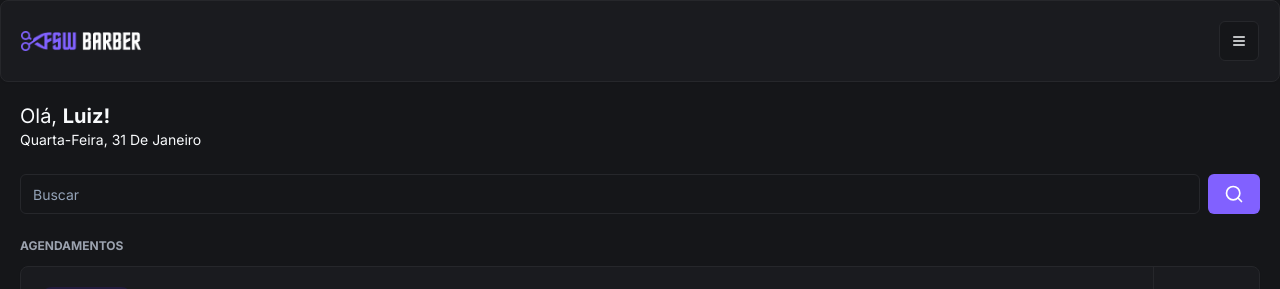
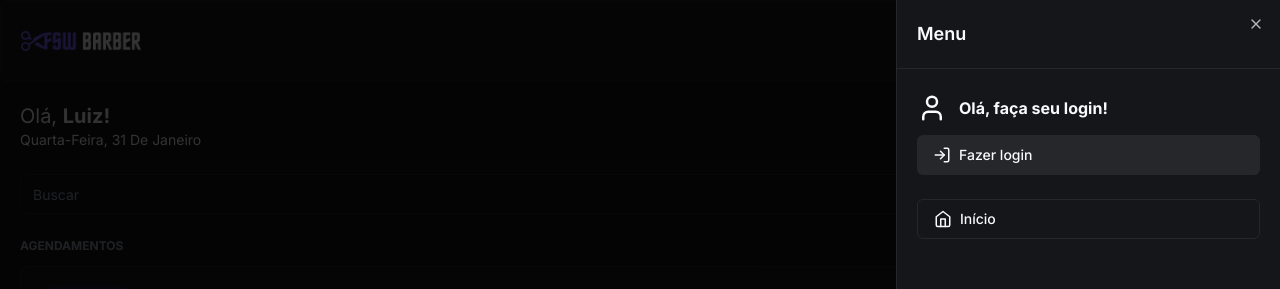
Before and after one commit to Lzdavi13/Barbershop, a Next.js app: page / in a window 1280 px wide. Both pictures are taken after a click on the button 1239 px from the left and 41 px from the top of the page. Shown: the top 289 px of the page. Built offline with nearby package versions, Linux system fonts and the light colour scheme; no server answers; the database is empty.

Commit message:
feat: add sign in and sign out

```diff
--- a/app/_components/header.tsx
+++ b/app/_components/header.tsx
@@ -1,16 +1,96 @@
-import { MenuIcon } from "lucide-react";
+"use client";
+
+import {
+  Calendar,
+  HomeIcon,
+  LogInIcon,
+  LogOutIcon,
+  MenuIcon,
+  UserIcon,
+} from "lucide-react";
+import { signIn, signOut, useSession } from "next-auth/react";
 import Image from "next/image";
+import { Avatar, AvatarImage } from "./ui/avatar";
 import { Button } from "./ui/button";
 import { Card, CardContent } from "./ui/card";
+import {
+  Sheet,
+  SheetContent,
+  SheetHeader,
+  SheetTitle,
+  SheetTrigger,
+} from "./ui/sheet";
 
 function Header() {
+  const { data } = useSession();
+
+  const handleLoginClick = () => signIn("google");
+
+  const handleLogoutClick = () => signOut();
+
   return (
     <Card>
       <CardContent className="flex justify-between p-5 items-center">
         <Image src="/Logo.png" alt="fsw barber" height={18} width={120} />
-        <Button variant="outline" size="icon">
-          <MenuIcon size={16} />
-        </Button>
+        <Sheet>
+          <SheetTrigger asChild>
+            <Button variant="outline" size="icon">
+              <MenuIcon size={16} />
+            </Button>
+          </SheetTrigger>
+
+          <SheetContent className="p-0">
+            <SheetHeader className="text-left border-b border-solid border-secondary p-5">
+              <SheetTitle>Menu</SheetTitle>
+            </SheetHeader>
+            {data?.user ? (
+              <div className="flex justify-between px-5 py-6 items-center">
+                <div className="flex gap-3 items-center">
+                  <Avatar>
+                    <AvatarImage src={data.user.image ?? ""} />
+                  </Avatar>
+                  <h2 className="text-base font-bold">{data.user.name}</h2>
+                </div>
+                <Button
+                  variant="secondary"
+                  size="icon"
+                  onClick={handleLogoutClick}
+                >
+                  <LogOutIcon />
+                </Button>
+              </div>
+            ) : (
+              <div className="flex flex-col px-5 py-6 gap-3">
+                <div className="flex gap-3 items-center">
+                  <UserIcon size={30} />
+                  <h2 className="text-base font-bold">Olá, faça seu login!</h2>
+                </div>
+                <Button
+                  variant="secondary"
+                  onClick={handleLoginClick}
+                  className="w-full justify-start"
+                >
+                  <LogInIcon className="mr-2" size={18} />
+                  Fazer login
+                </Button>
+              </div>
+            )}
+
+            <div className="flex flex-col gap-3 px-5">
+              <Button variant="outline" className="w-full justify-start">
+                <HomeIcon className="mr-2" size={18} />
+                Início
+              </Button>
+
+              {data?.user && (
+                <Button variant="outline" className="w-full justify-start">
+                  <Calendar className="mr-2" size={18} />
+                  Agendamentos
+                </Button>
+              )}
+            </div>
+          </SheetContent>
+        </Sheet>
       </CardContent>
     </Card>
   );
--- /dev/null
+++ b/app/_components/ui/sheet.tsx
@@ -0,0 +1,140 @@
+"use client";
+
+import * as SheetPrimitive from "@radix-ui/react-dialog";
+import { cva, type VariantProps } from "class-variance-authority";
+import { X } from "lucide-react";
+import * as React from "react";
+
+import { cn } from "@/app/_lib/utils";
+
+const Sheet = SheetPrimitive.Root;
+
+const SheetTrigger = SheetPrimitive.Trigger;
+
+const SheetClose = SheetPrimitive.Close;
+
+const SheetPortal = SheetPrimitive.Portal;
+
+const SheetOverlay = React.forwardRef<
+  React.ElementRef<typeof SheetPrimitive.Overlay>,
+  React.ComponentPropsWithoutRef<typeof SheetPrimitive.Overlay>
+>(({ className, ...props }, ref) => (
+  <SheetPrimitive.Overlay
+    className={cn(
+      "fixed inset-0 z-50 bg-black/80  data-[state=open]:animate-in data-[state=closed]:animate-out data-[state=closed]:fade-out-0 data-[state=open]:fade-in-0",
+      className
+    )}
+    {...props}
+    ref={ref}
+  />
+));
+SheetOverlay.displayName = SheetPrimitive.Overlay.displayName;
+
+const sheetVariants = cva(
+  "fixed z-50 gap-4 bg-background p-6 shadow-lg transition ease-in-out data-[state=open]:animate-in data-[state=closed]:animate-out data-[state=closed]:duration-300 data-[state=open]:duration-500",
+  {
+    variants: {
+      side: {
+        top: "inset-x-0 top-0 border-b data-[state=closed]:slide-out-to-top data-[state=open]:slide-in-from-top",
+        bottom:
+          "inset-x-0 bottom-0 border-t data-[state=closed]:slide-out-to-bottom data-[state=open]:slide-in-from-bottom",
+        left: "inset-y-0 left-0 h-full w-3/4 border-r data-[state=closed]:slide-out-to-left data-[state=open]:slide-in-from-left sm:max-w-sm",
+        right:
+          "inset-y-0 right-0 h-full w-3/4  border-l data-[state=closed]:slide-out-to-right data-[state=open]:slide-in-from-right sm:max-w-sm",
+      },
+    },
+    defaultVariants: {
+      side: "right",
+    },
+  }
+);
+
+interface SheetContentProps
+  extends React.ComponentPropsWithoutRef<typeof SheetPrimitive.Content>,
+    VariantProps<typeof sheetVariants> {}
+
+const SheetContent = React.forwardRef<
+  React.ElementRef<typeof SheetPrimitive.Content>,
+  SheetContentProps
+>(({ side = "right", className, children, ...props }, ref) => (
+  <SheetPortal>
+    <SheetOverlay />
+    <SheetPrimitive.Content
+      ref={ref}
+      className={cn(sheetVariants({ side }), className)}
+      {...props}
+    >
+      {children}
+      <SheetPrimitive.Close className="absolute right-4 top-4 rounded-sm opacity-70 ring-offset-background transition-opacity hover:opacity-100 focus:outline-none focus:ring-2 focus:ring-ring focus:ring-offset-2 disabled:pointer-events-none data-[state=open]:bg-secondary">
+        <X className="h-4 w-4" />
+        <span className="sr-only">Close</span>
+      </SheetPrimitive.Close>
+    </SheetPrimitive.Content>
+  </SheetPortal>
+));
+SheetContent.displayName = SheetPrimitive.Content.displayName;
+
+const SheetHeader = ({
+  className,
+  ...props
+}: React.HTMLAttributes<HTMLDivElement>) => (
+  <div
+    className={cn(
+      "flex flex-col space-y-2 text-center sm:text-left",
+      className
+    )}
+    {...props}
+  />
+);
+SheetHeader.displayName = "SheetHeader";
+
+const SheetFooter = ({
+  className,
+  ...props
+}: React.HTMLAttributes<HTMLDivElement>) => (
+  <div
+    className={cn(
+      "flex flex-col-reverse sm:flex-row sm:justify-end sm:space-x-2",
+      className
+    )}
+    {...props}
+  />
+);
+SheetFooter.displayName = "SheetFooter";
+
+const SheetTitle = React.forwardRef<
+  React.ElementRef<typeof SheetPrimitive.Title>,
+  React.ComponentPropsWithoutRef<typeof SheetPrimitive.Title>
+>(({ className, ...props }, ref) => (
+  <SheetPrimitive.Title
+    ref={ref}
+    className={cn("text-lg font-semibold text-foreground", className)}
+    {...props}
+  />
+));
+SheetTitle.displayName = SheetPrimitive.Title.displayName;
+
+const SheetDescription = React.forwardRef<
+  React.ElementRef<typeof SheetPrimitive.Description>,
+  React.ComponentPropsWithoutRef<typeof SheetPrimitive.Description>
+>(({ className, ...props }, ref) => (
+  <SheetPrimitive.Description
+    ref={ref}
+    className={cn("text-sm text-muted-foreground", className)}
+    {...props}
+  />
+));
+SheetDescription.displayName = SheetPrimitive.Description.displayName;
+
+export {
+  Sheet,
+  SheetClose,
+  SheetContent,
+  SheetDescription,
+  SheetFooter,
+  SheetHeader,
+  SheetOverlay,
+  SheetPortal,
+  SheetTitle,
+  SheetTrigger,
+};
--- a/package.json
+++ b/package.json
@@ -15,6 +15,7 @@
     "@auth/prisma-adapter": "^1.2.0",
     "@prisma/client": "5.9.0",
     "@radix-ui/react-avatar": "^1.0.4",
+    "@radix-ui/react-dialog": "^1.0.5",
     "@radix-ui/react-slot": "^1.0.2",
     "class-variance-authority": "^0.7.0",
     "clsx": "^2.1.0",
```
Also changed, not shown: 1 other file (tests, documents, lock files or other folders).
